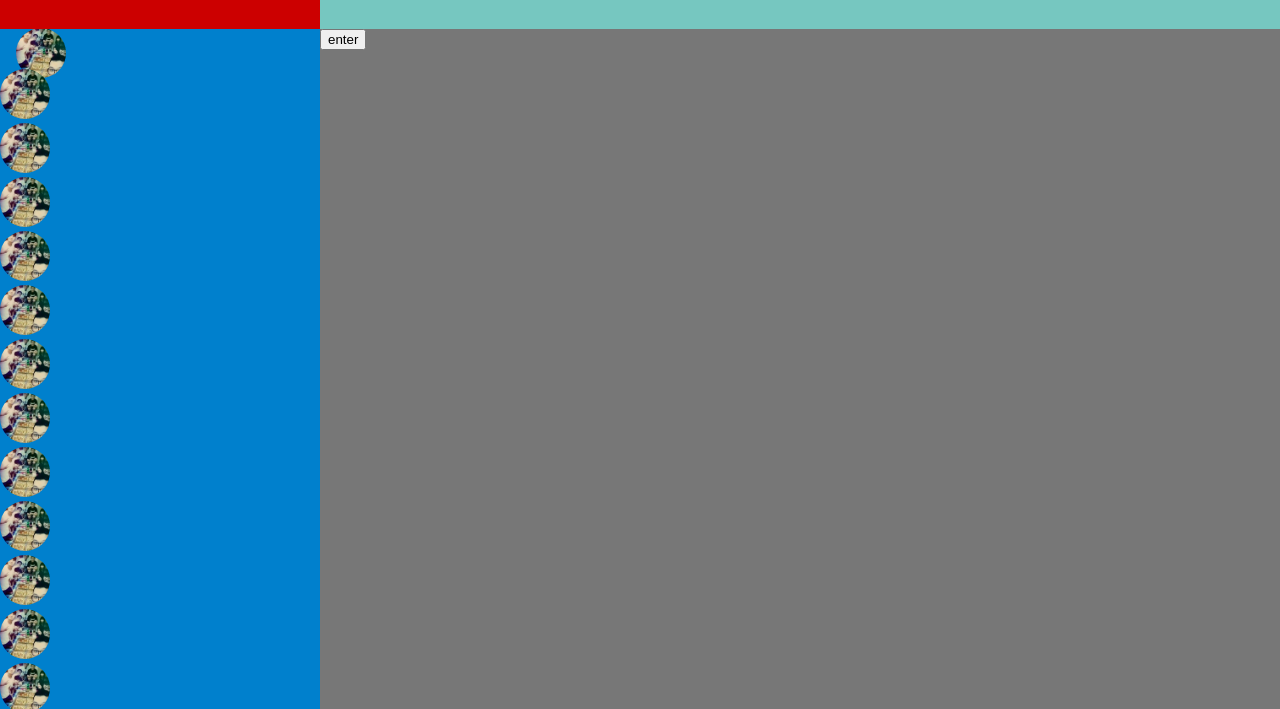
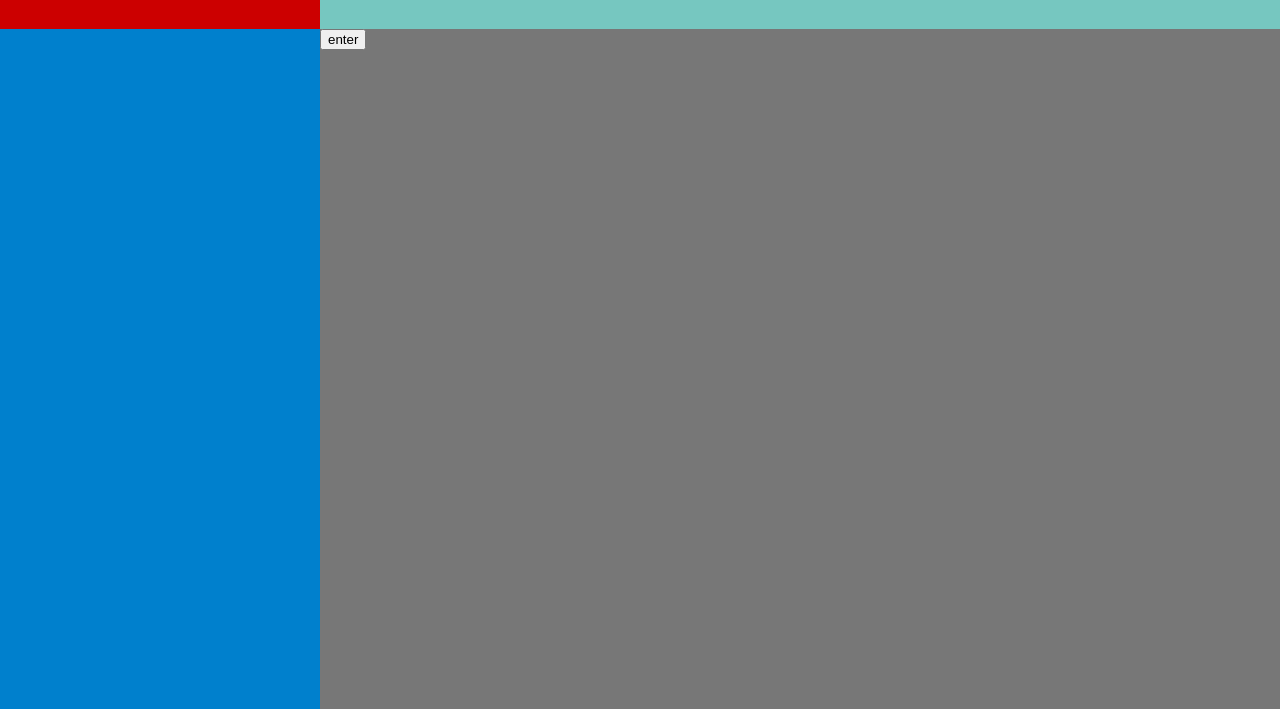
Before and after one commit to kiam123/KRChatAppticationWeb, a plain HTML site: page index.html in a window 1280 px wide. Shown: the part 91-800 px from the top of the page. Drawn offline with nearby package versions, Linux system fonts and the light colour scheme.

Commit message:
reset all

```diff
--- a/css/sidebar.css
+++ b/css/sidebar.css
@@ -31,7 +31,7 @@
   background: #0080cd;
   height: 85%;
   width: 100%;
-  overflow-x: scroll;
+  overflow-y: scroll;
 }
 
 #sidebar #searchBar {
--- a/index.html
+++ b/index.html
@@ -39,50 +39,10 @@
       </div>
 
       <div id=content >
-        <div id="searchBar">
+        <!-- <div id="searchBar">
           <img src="img/head.jpg" style="height: 50px; border-radius: 50%;">
-        </div>
+        </div> -->
 
-        <div id="chatList">
-          <img src="img/head.jpg" style="height: 50px; border-radius: 50%;">
-        </div>
-        <div id="chatList">
-          <img src="img/head.jpg" style="height: 50px; border-radius: 50%;">
-        </div>
-
-        <div id="chatList">
-          <img src="img/head.jpg" style="height: 50px; border-radius: 50%;">
-        </div>
-        <div id="chatList">
-          <img src="img/head.jpg" style="height: 50px; border-radius: 50%;">
-        </div>
-        <div id="chatList">
-          <img src="img/head.jpg" style="height: 50px; border-radius: 50%;">
-        </div>
-        <div id="chatList">
-          <img src="img/head.jpg" style="height: 50px; border-radius: 50%;">
-        </div>
-        <div id="chatList">
-          <img src="img/head.jpg" style="height: 50px; border-radius: 50%;">
-        </div>
-        <div id="chatList">
-          <img src="img/head.jpg" style="height: 50px; border-radius: 50%;">
-        </div>
-        <div id="chatList">
-          <img src="img/head.jpg" style="height: 50px; border-radius: 50%;">
-        </div>
-        <div id="chatList">
-          <img src="img/head.jpg" style="height: 50px; border-radius: 50%;">
-        </div>
-        <div id="chatList">
-          <img src="img/head.jpg" style="height: 50px; border-radius: 50%;">
-        </div>
-        <div id="chatList">
-          <img src="img/head.jpg" style="height: 50px; border-radius: 50%;">
-        </div>
-        <div id="chatList">
-          <img src="img/head.jpg" style="height: 50px; border-radius: 50%;">
-        </div>
       </div>
     </div>
     <div id="header">
@@ -93,11 +53,11 @@
     </div>
   </div>
 </body>
-<script>
+<!-- <script>
   $("#btn").click(function () {
     var html = '<div id="chatList"><img src="img/head.jpg" style="height: 50px; border-radius: 50%;"></div>';
     $("#content").append(html)
   });
 
-</script>
+</script> -->
 </html>
```
